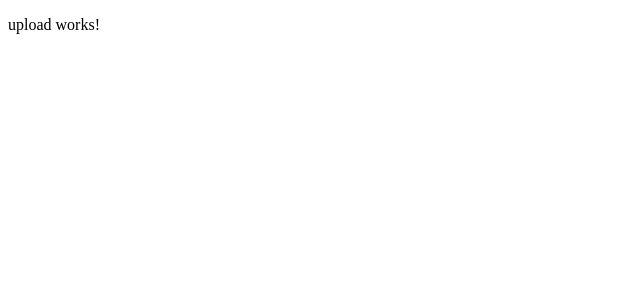
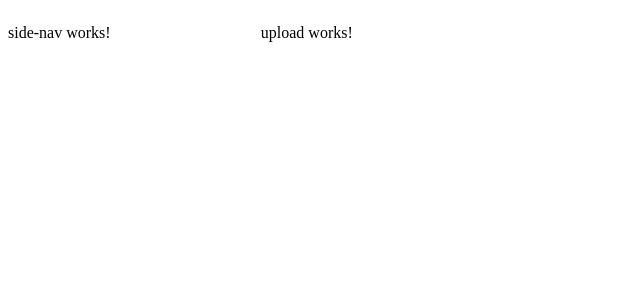
Before and after one commit to eSuminski/golf-app, an Angular app: page /upload in a window 1280 px wide. Shown: the top 300 px of the page, without its empty margins (0-640 px from the left). Built offline with nearby package versions, Linux system fonts and the light colour scheme.

Commit message:
setting up side nav and main section within a flex box

```diff
--- a/src/app/app.css
+++ b/src/app/app.css
@@ -0,0 +1,13 @@
+.app-container {
+  display: flex;
+  height: 100vh;
+}
+
+.app-sidebar {
+  width: 20%;
+}
+
+.main-content {
+  flex: 1;
+  overflow: auto;
+}
--- a/src/app/app.html
+++ b/src/app/app.html
@@ -1,3 +1,8 @@
-<main>
-  <router-outlet></router-outlet>
-</main>
+<div class="app-container">
+  <div class="app-sidebar">
+    <app-side-nav></app-side-nav>
+  </div>
+  <div class="main-content">
+    <router-outlet></router-outlet>
+  </div>
+</div>
--- a/src/app/app.ts
+++ b/src/app/app.ts
@@ -1,11 +1,12 @@
 import { Component, signal } from '@angular/core';
 import { RouterOutlet } from '@angular/router';
+import { SideNav } from './side-nav/side-nav';
 
 @Component({
   selector: 'app-root',
-  imports: [RouterOutlet],
+  imports: [RouterOutlet, SideNav],
   templateUrl: './app.html',
-  styleUrl: './app.css'
+  styleUrl: './app.css',
 })
 export class App {
   protected readonly title = signal('golf-app');
```
Also changed, not shown: 2 other files (tests, documents, lock files or other folders).
